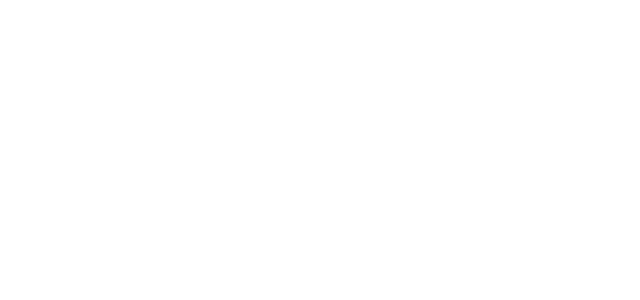
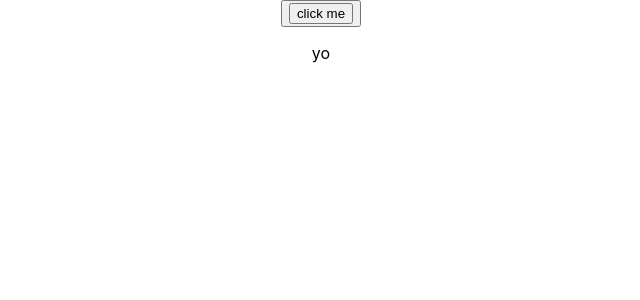
Before and after one commit to ianhundere/React-Cital-Piano, a React (Create React App) app: page / in a window 1280 px wide. Shown: the top 300 px of the page, without its empty margins (319-959 px from the left). Built offline with nearby package versions, Linux system fonts and the light colour scheme.

Commit message:
adds button

```diff
--- a/src/App.js
+++ b/src/App.js
@@ -1,9 +1,15 @@
 import React, { Component } from 'react';
+import Piano from './Piano';
+
 import './App.css';
 
 class App extends Component {
     render() {
-        return <div className="App" />;
+        return (
+            <div className="App">
+                <Piano />
+            </div>
+        );
     }
 }
 
--- a/src/Key.js
+++ b/src/Key.js
@@ -12,7 +12,21 @@ class Key extends React.Component {
         console.log(`turn note off with pitch ${this.props.pitch}`);
     }
     render() {
-        return;
+        return <button>click me</button>;
     }
 }
 export default Key;
+
+// let synth = new Tone.PolySynth().toMaster();
+
+// //attach a listener to all of the buttons
+// document.querySelectorAll('button').forEach(function (button) {
+//     button.addEventListener('mousedown', function (e) {
+//         //play the note on mouse down
+//         synth.triggerAttack(e.target.textContent);
+//     });
+//     button.addEventListener('mouseup', function (e) {
+//         //release on mouseup
+//         synth.triggerRelease();
+//     });
+// });
--- a/src/Piano.js
+++ b/src/Piano.js
@@ -2,20 +2,6 @@ import React from 'react';
 import Tone from 'tone';
 
 import Key from './Key';
-
-var synth = new Tone.PolySynth().toMaster();
-
-//attach a listener to all of the buttons
-document.querySelectorAll('button').forEach(function(button) {
-    button.addEventListener('mousedown', function(e) {
-        //play the note on mouse down
-        synth.triggerAttack(e.target.textContent);
-    });
-    button.addEventListener('mouseup', function(e) {
-        //release on mouseup
-        synth.triggerRelease();
-    });
-});
 
 class Piano extends React.Component {
     constructor(props) {
@@ -23,10 +9,23 @@ class Piano extends React.Component {
 
         this.state = { synth: new Tone.PolySynth().toMaster() };
     }
-    componentDidUpdate(props) {}
+    play(note) {
+        this.synth.triggerAttack(note);
+    }
+    release() {
+        this.synth.triggerRelease();
+    }
+    // componentDidUpdate(props) {}
 
     render() {
-        return <Key synth={this.state.synth} pitch="C3" />;
+        return (
+            <div>
+                <button>
+                    <Key synth={this.state.synth} pitch="C3" />
+                </button>
+                <p>yo</p>
+            </div>
+        );
     }
 }
 
```
